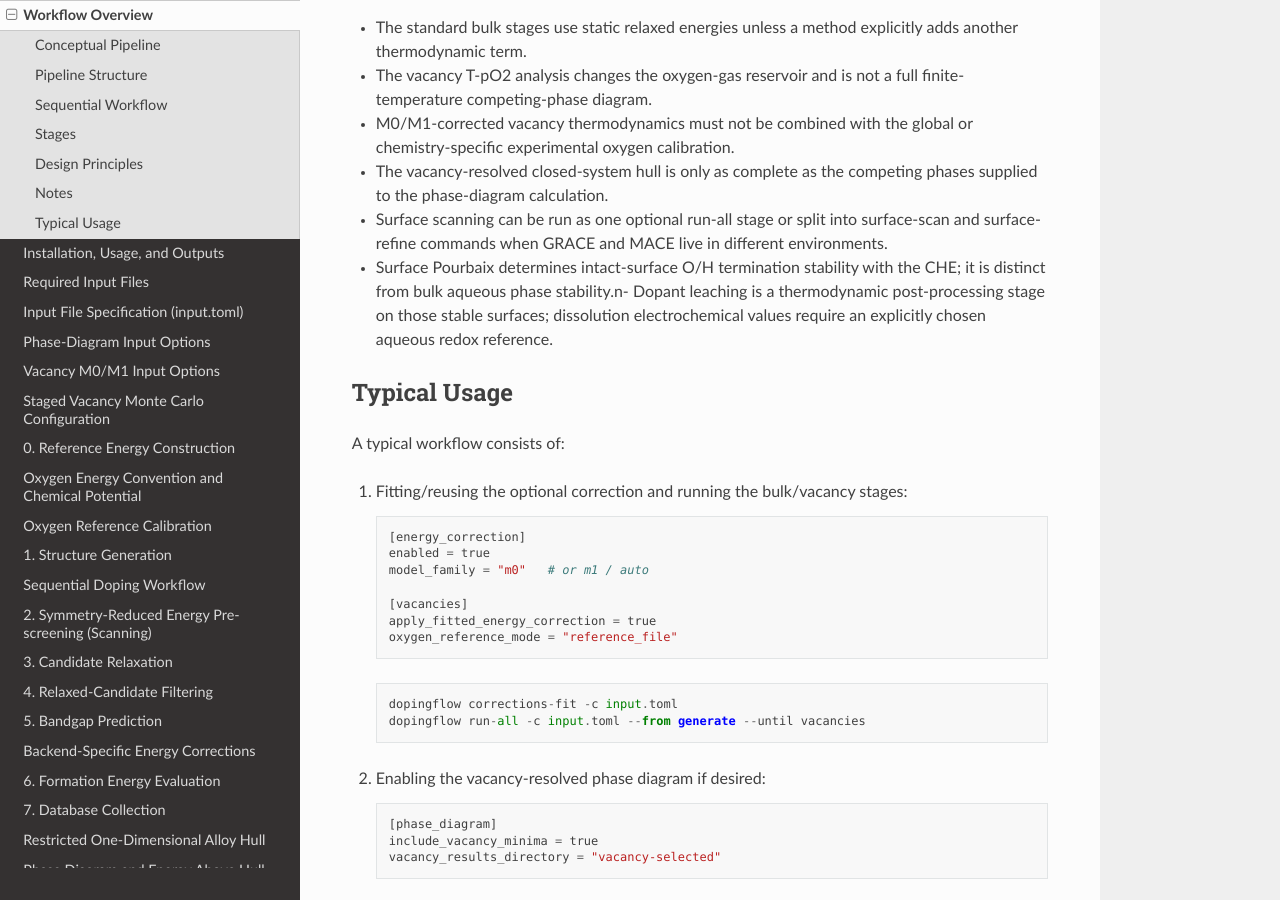
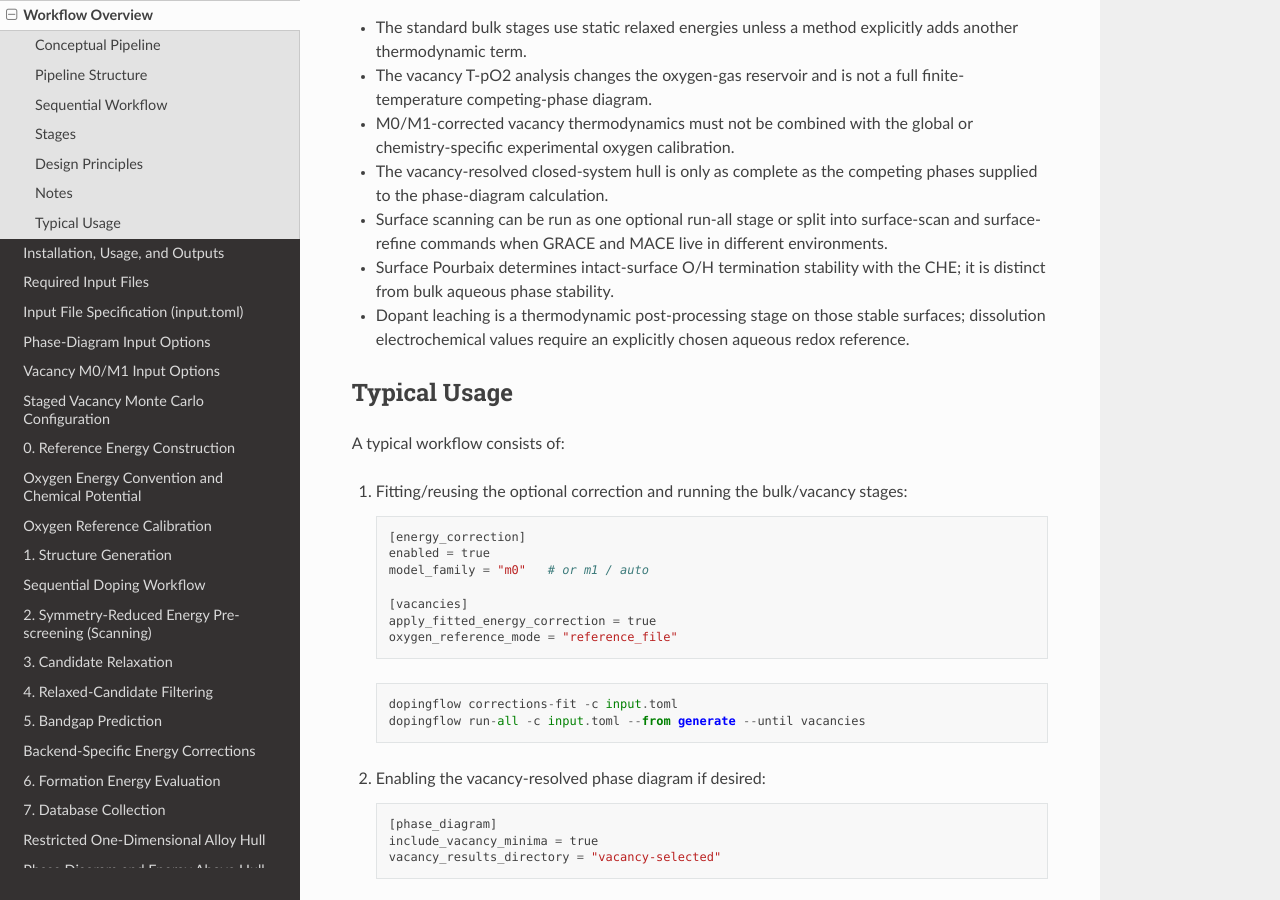
Before and after one commit to KazemZh/dopingflow, a Sphinx documentation site: the page built from docs/source/workflow_overview.rst, in a window 1280 px wide and 900 px high, scrolled down 5312 px. Built offline with Sphinx 7.4.7 and the Read the Docs theme 3.1.0, drawn with Linux system fonts in a browser that asks for light colours.

```diff
--- a/docs/source/workflow_overview.rst
+++ b/docs/source/workflow_overview.rst
@@ -250,7 +250,8 @@ Notes
 - The vacancy-resolved closed-system hull is only as complete as the competing
   phases supplied to the phase-diagram calculation.
 - Surface scanning can be run as one optional run-all stage or split into surface-scan and surface-refine commands when GRACE and MACE live in different environments.
-- Surface Pourbaix determines intact-surface O/H termination stability with the CHE; it is distinct from bulk aqueous phase stability.\n- Dopant leaching is a thermodynamic post-processing stage on those stable surfaces; dissolution electrochemical values require an explicitly chosen aqueous redox reference.
+- Surface Pourbaix determines intact-surface O/H termination stability with the CHE; it is distinct from bulk aqueous phase stability.
+- Dopant leaching is a thermodynamic post-processing stage on those stable surfaces; dissolution electrochemical values require an explicitly chosen aqueous redox reference.
 
 Typical Usage
 -------------
```
